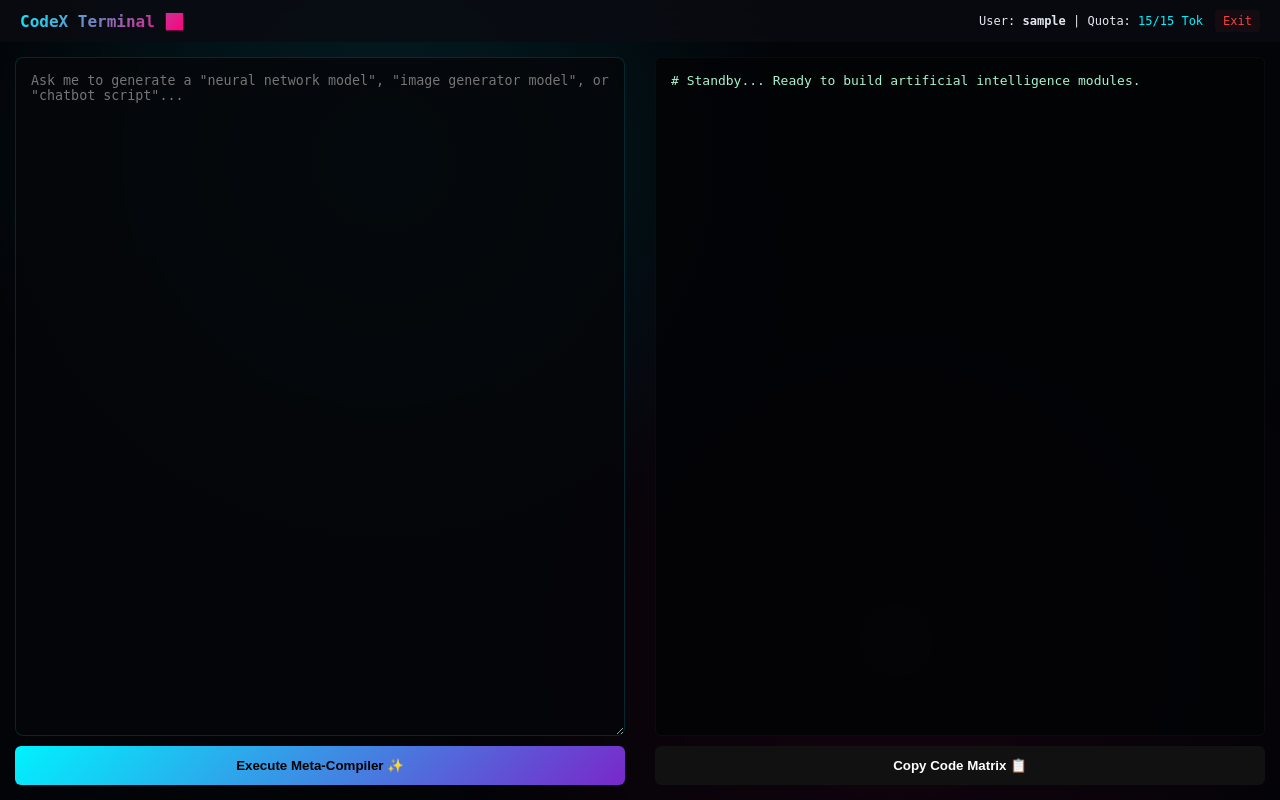
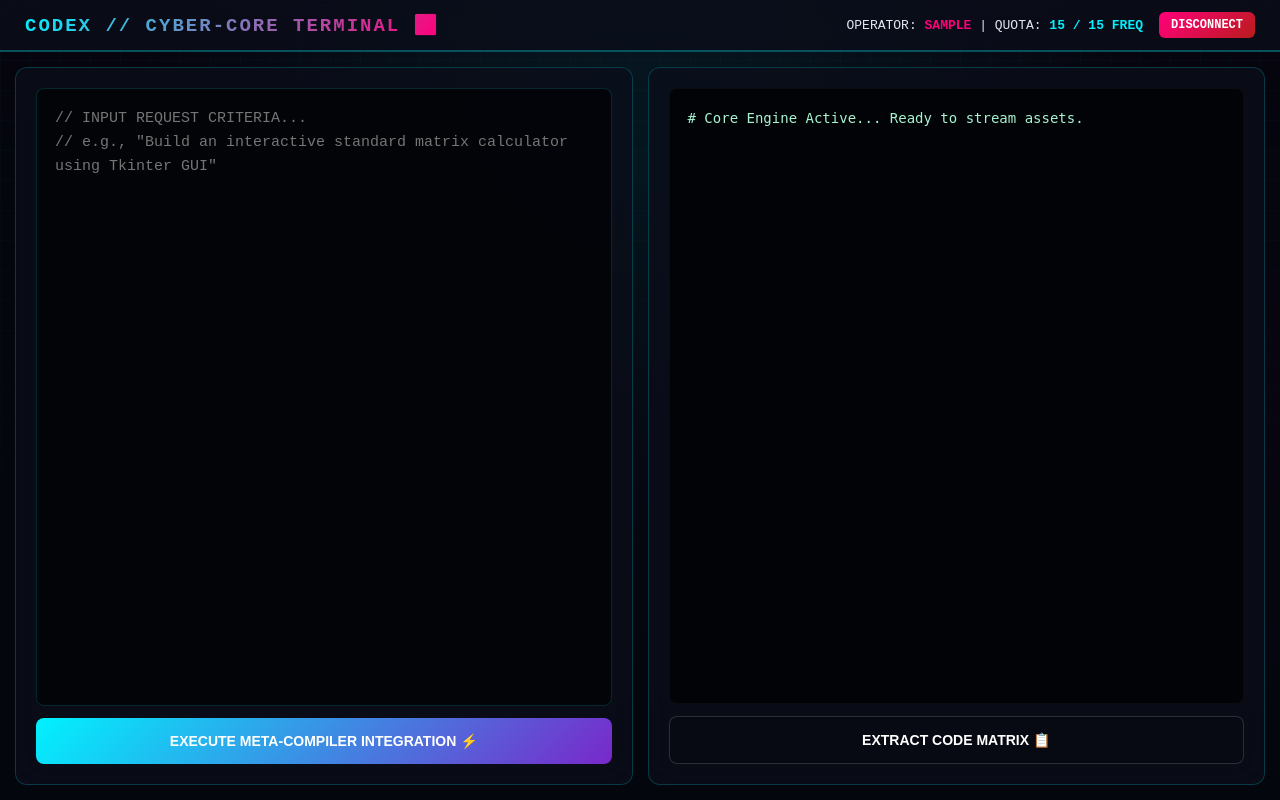
Before and after one commit to arohankushwaha5fdpsmeg-gif/Arohan-code-developer-, a Flask app: page / in a window 1280 px wide. Run offline with Flask 3, Linux system fonts and the light colour scheme; the visitor is signed in with stand-in values (Sample User, id 1).

Commit message:
Refactor index.html for improved UI and functionality
Updated the HTML structure and styles for the CodeX AI terminal, enhancing the user interface and functionality.

```diff
--- a/templates/index.html
+++ b/templates/index.html
@@ -1,23 +1,229 @@
-<!DOCTYPE html><html><head><meta charset='UTF-8'><title>CodeX AI</title><style>
-:root{--bg:#030408;--panel:rgba(10,12,18,0.8);--neon:#00f2fe;--p:#ff007a;--t:#e2e8f0;}
-body{font-family:monospace;background:var(--bg);color:var(--t);margin:0;height:100vh;display:flex;flex-direction:column;overflow:hidden;position:relative;}
-body::before{content:'';position:absolute;top:0;left:0;width:100%;height:100%;background:radial-gradient(circle at 30% 20%,rgba(0,242,254,0.12) 0%,transparent 40%),radial-gradient(circle at 70% 80%,rgba(255,0,122,0.08) 0%,transparent 45%);z-index:-1;animation:pulse 8s infinite alternate;}
-@keyframes pulse{0%{opacity:0.7;}100%{opacity:1;}}
-header{background:var(--panel);backdrop-filter:blur(20px);padding:10px 20px;display:flex;justify-content:space-between;align-items:center;}
-.b{font-weight:700;font-size:16px;background:linear-gradient(135deg,var(--neon),var(--p));-webkit-background-clip:text;-webkit-text-fill-color:transparent;}
-.w{display:flex;flex:1;height:calc(100vh - 55px);}.l,.r{flex:1;display:flex;flex-direction:column;padding:15px;box-sizing:border-box;}
-textarea{flex:1;padding:15px;background:rgba(5,6,10,0.85);color:#34d399;border:1px solid rgba(0,242,254,0.15);border-radius:8px;outline:none;font-family:inherit;}
-button{padding:12px;background:linear-gradient(135deg,var(--neon),#7928ca);border:none;font-weight:700;border-radius:6px;cursor:pointer;}
-pre{flex:1;margin:0;background:rgba(3,4,6,0.9);padding:15px;color:#a7f3d0;overflow:auto;border-radius:6px;white-space:pre-wrap;border:1px solid rgba(255,255,255,0.03);}
-.lo{color:#ef4444;text-decoration:none;font-size:12px;padding:4px 8px;background:rgba(239,68,68,0.05);border-radius:4px;}
-</style></head><body><header><div class='b'>CodeX Terminal 🌌</div><div style='display:flex;align-items:center;gap:12px;'><div style='font-size:12px;'>User: <b>{{current_user.username}}</b> | Quota: <span style='color:var(--neon);'><span id='tc'>{{current_user.tokens}}</span>/15 Tok</span></div><a href='/logout' class='lo'>Exit</a></div></header>
-<div class='w'><div class='l'><textarea id='p' placeholder='Ask me to generate a "neural network model", "image generator model", or "chatbot script"...'></textarea>
-<button onclick='g()' style='margin-top:10px;'>Execute Meta-Compiler ✨</button></div>
-<div class='r'><pre id='o'># Standby... Ready to build artificial intelligence modules.</pre>
-<button onclick='cp()' style='margin-top:10px;background:#111;color:#fff;'>Copy Code Matrix 📋</button></div></div>
-<script>
-document.getElementById('p').addEventListener('keydown',function(e){if(e.key==='Enter'&&!e.shiftKey){e.preventDefault();g();}});
-function g(){const p=document.getElementById('p').value;if(!p.trim())return;const o=document.getElementById('o');o.innerText="# Initiating Meta-AI compilation scripts...\\n# Assembling deep learning parameters...";
-fetch('/gen',{method:'POST',headers:{'Content-Type':'application/json'},body:JSON.stringify({p:p})}).then(r=>r.json()).then(d=>{if(d.c){o.innerText=d.c;const s=document.getElementById('tc');if(s)s.innerText=d.r;}});}
-function cp(){navigator.clipboard.writeText(document.getElementById('o').innerText);alert('AI Code Block Copied!');}
-</script></body></html>
+<!DOCTYPE html>
+<html>
+<head>
+    <meta charset='UTF-8'>
+    <meta name='viewport' content='width=device-width, initial-scale=1.0'>
+    <title>CodeX Mainframe Terminal</title>
+    <style>
+        :root {
+            --bg: #04060e;
+            --panel: rgba(11, 14, 26, 0.75);
+            --neon: #00f2fe;
+            --pink: #ff007a;
+            --purple: #7928ca;
+            --text: #e2e8f0;
+        }
+        body {
+            font-family: 'Courier New', monospace;
+            background: var(--bg);
+            color: var(--text);
+            margin: 0;
+            height: 100vh;
+            display: flex;
+            flex-direction: column;
+            overflow: hidden;
+            position: relative;
+        }
+        .grid-backdrop {
+            position: absolute;
+            top: 0; left: 0; width: 100%; height: 100%;
+            background:
+                linear-gradient(rgba(4,6,14,0.4) 0%, var(--bg) 90%),
+                radial-gradient(circle at 50% 20%, rgba(0, 242, 254, 0.15) 0%, transparent 55%),
+                radial-gradient(circle at 80% 80%, rgba(255, 0, 122, 0.12) 0%, transparent 50%),
+                linear-gradient(rgba(0, 242, 254, 0.04) 1px, transparent 1px),
+                linear-gradient(90deg, rgba(0, 242, 254, 0.04) 1px, transparent 1px);
+            background-size: 100% 100%, 100% 100%, 100% 100%, 30px 30px, 30px 30px;
+            z-index: -2;
+        }
+        .grid-backdrop::before {
+            content: '';
+            position: absolute;
+            width: 100%; height: 100%;
+            background: linear-gradient(transparent 0%, rgba(255,0,122,0.05) 50%, transparent 100%);
+            animation: scanningLines 6s linear infinite;
+            z-index: -1;
+        }
+        @keyframes scanningLines {
+            0% { transform: translateY(-100%); }
+            100% { transform: translateY(100%); }
+        }
+        header {
+            background: var(--panel);
+            backdrop-filter: blur(20px);
+            padding: 12px 25px;
+            display: flex;
+            justify-content: space-between;
+            align-items: center;
+            border-bottom: 2px solid rgba(0, 242, 254, 0.3);
+        }
+        .logo {
+            font-weight: 900;
+            font-size: 19px;
+            letter-spacing: 2px;
+            background: linear-gradient(135deg, var(--neon), var(--pink));
+            -webkit-background-clip: text;
+            -webkit-text-fill-color: transparent;
+        }
+        .workspace {
+            display: flex;
+            flex: 1;
+            height: calc(100vh - 60px);
+            padding: 15px;
+            gap: 15px;
+            box-sizing: border-box;
+        }
+        .panel-left, .panel-right {
+            flex: 1;
+            display: flex;
+            flex-direction: column;
+            background: var(--panel);
+            backdrop-filter: blur(15px);
+            border-radius: 12px;
+            border: 1px solid rgba(0, 242, 254, 0.2);
+            padding: 20px;
+            box-sizing: border-box;
+        }
+        textarea {
+            flex: 1;
+            padding: 18px;
+            background: rgba(3, 4, 8, 0.85);
+            color: #34d399;
+            border: 1px solid rgba(0, 242, 254, 0.15);
+            border-radius: 8px;
+            outline: none;
+            font-family: inherit;
+            font-size: 15px;
+            line-height: 1.6;
+            resize: none;
+        }
+        button {
+            padding: 15px;
+            background: linear-gradient(135deg, var(--neon), var(--purple));
+            color: white;
+            border: none;
+            font-weight: bold;
+            font-size: 14px;
+            border-radius: 8px;
+            cursor: pointer;
+        }
+        button:disabled {
+            background: #222533 !important;
+            color: #666 !important;
+            cursor: not-allowed;
+        }
+        pre {
+            flex: 1;
+            margin: 0;
+            background: rgba(2, 3, 6, 0.9);
+            padding: 18px;
+            color: #a7f3d0;
+            overflow: auto;
+            border-radius: 8px;
+            white-space: pre-wrap;
+            border: 1px solid rgba(255, 255, 255, 0.04);
+            font-size: 14px;
+            line-height: 1.6;
+        }
+        .logout-btn {
+            color: #fff;
+            text-decoration: none;
+            font-size: 12px;
+            padding: 6px 12px;
+            background: linear-gradient(135deg, var(--pink), #b91c1c);
+            border-radius: 6px;
+            font-weight: bold;
+        }
+    </style>
+</head>
+<body>
+    <div class="grid-backdrop"></div>
+
+    <header>
+        <div class='logo'>CODEX // CYBER-CORE TERMINAL 🌌</div>
+        <div style='display:flex; align-items:center; gap:16px;'>
+            <div style='font-size:13px;'>
+                OPERATOR: <b style="color:var(--pink);">{{current_user.username.upper()}}</b> |
+                QUOTA: <span style='color:var(--neon); font-weight: bold;'><span id='tc'>{{current_user.tokens}}</span> / 15 FREQ</span>
+            </div>
+            <a href='/logout' class='logout-btn'>DISCONNECT</a>
+        </div>
+    </header>
+
+    <div class='workspace'>
+        <div class='panel-left'>
+            <textarea id='p' placeholder='// INPUT REQUEST CRITERIA...&#13;&#10;// e.g., "Build an interactive standard matrix calculator using Tkinter GUI"'></textarea>
+            <button onclick='g()' id='btn' style='margin-top:12px;'>EXECUTE META-COMPILER INTEGRATION ⚡</button>
+        </div>
+        <div class='panel-right'>
+            <pre id='o'># Core Engine Active... Ready to stream assets.</pre>
+            <button onclick='cp()' style='margin-top:12px; background:#070913; color:#fff; border:1px solid rgba(255,255,255,0.15);'>EXTRACT CODE MATRIX 📋</button>
+        </div>
+    </div>
+
+    <script>
+        document.getElementById('p').addEventListener('keydown', function(e) {
+            if(e.key === 'Enter' && !e.shiftKey) {
+                e.preventDefault();
+                g();
+            }
+        });
+
+        function g() {
+            const p = document.getElementById('p').value;
+            if(!p.trim()) return;
+
+            const o = document.getElementById('o');
+            const btn = document.getElementById('btn');
+
+            o.innerText = "# INITIATING METAPROGRAMMING COMPILATION PIPELINE...\n# TUNING QUANTUM ARRAY OVERRIDES...\n# PROCESSING REQUEST INTERFACE DATA ARRAYS...";
+            btn.disabled = true;
+            btn.innerText = "COMPILING CHIP COGNITION INFRASTRUCTURE... ⚡";
+
+            fetch('/gen', {
+                method: 'POST',
+                headers: {'Content-Type': 'application/json'},
+                body: JSON.stringify({p: p})
+            })
+            .then(res => {
+                if(res.status === 402) {
+                    alert("Daily operational cycles exhausted.");
+                    throw new Error("Quota Empty");
+                }
+                return res.json();
+            })
+            .then(data => {
+                if(data.c) {
+                    let formattedCode = data.c;
+                    if(formattedCode.startsWith('"""') && formattedCode.endsWith('"""')) {
+                        formattedCode = formattedCode.slice(3, -3);
+                    }
+                    formattedCode = formattedCode.replace(/\\n/g, '\n').replace(/\\t/g, '\t');
+                    o.innerText = formattedCode;
+
+                    const tokenElement = document.getElementById('tc');
+                    if(tokenElement) tokenElement.innerText = data.r;
+
+                    document.getElementById('p').value = "";
+                }
+            })
+            .catch(err => {
+                if(err.message !== "Quota Empty") {
+                    o.innerText = "# CRITICAL LINK ERROR: Connection dropped.";
+                }
+            })
+            .finally(() => {
+                btn.disabled = false;
+                btn.innerText = "EXECUTE META-COMPILER INTEGRATION ⚡";
+            });
+        }
+
+        function cp() {
+            const codeText = document.getElementById('o').innerText;
+            navigator.clipboard.writeText(codeText).then(() => {
+                alert('Structural System Matrix Transferred to Clipboard!');
+            });
+        }
+    </script>
+</body>
+</html>
```
